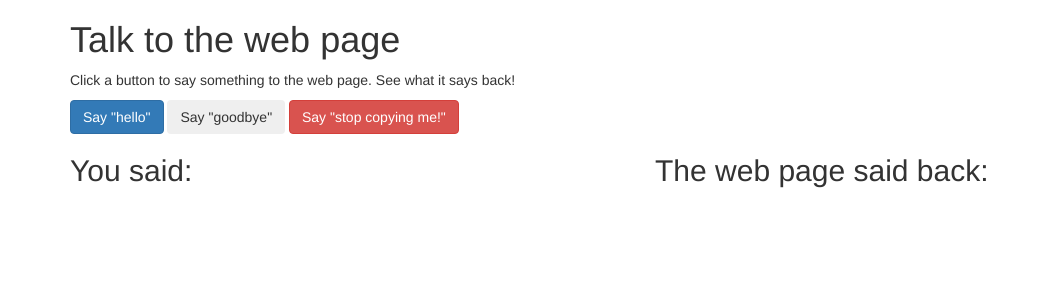
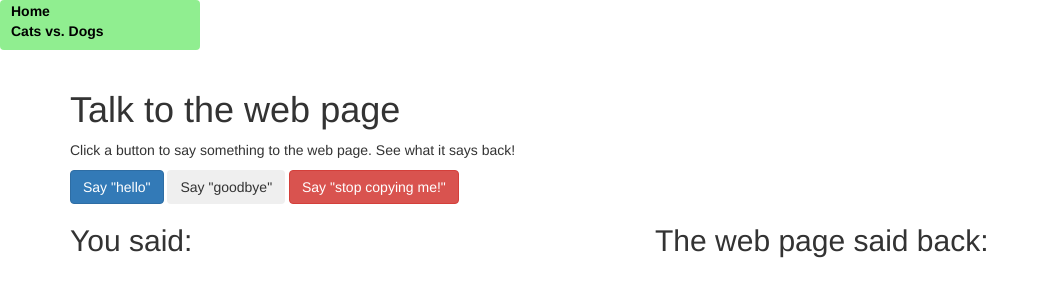
Before and after one commit to thacheshirecat/DOM, a plain HTML site: page index.html in a window 1280 px wide. Shown: the whole page, without its empty margins (0-1049 px from the left). Drawn offline with Linux system fonts and the light colour scheme.

Commit message:
Add and style a navigation bar to get to the cats vs dogs portion of this practice project.

```diff
--- a/css/styles.css
+++ b/css/styles.css
@@ -1,3 +1,25 @@
 .green {
   background-color: green;
 }
+
+.navbar {
+  list-style-type: none;
+  background-color: lightgreen;
+  width: 200px;
+  padding-left: 10px;
+}
+
+.navbarline {
+    display: block;
+    text-decoration: none;
+    font-weight: bold;
+      color: black;
+}
+
+.navbarline:hover {
+    display: block;
+    text-decoration: none;
+    font-weight: bold;
+    color: green;
+    background-color: tan;
+}
--- a/index.html
+++ b/index.html
@@ -8,6 +8,12 @@
     <title>Talk to the web page</title>
   </head>
   <body>
+
+    <ul class="navbar">
+      <li class="navbarline"><a class="navbarline" href="index.html">Home</a></li>
+      <li class="navbarline"><a class="navbarline" href="catsvsdogs.html">Cats vs. Dogs</a></li>
+    </ul>
+
     <div class="container">
       <h1 id="talktitle">Talk to the web page</h1>
       <p id="greentext">Click a button to say something to the web page.
```
Also changed, not shown: catsvsdogs.html (added).
